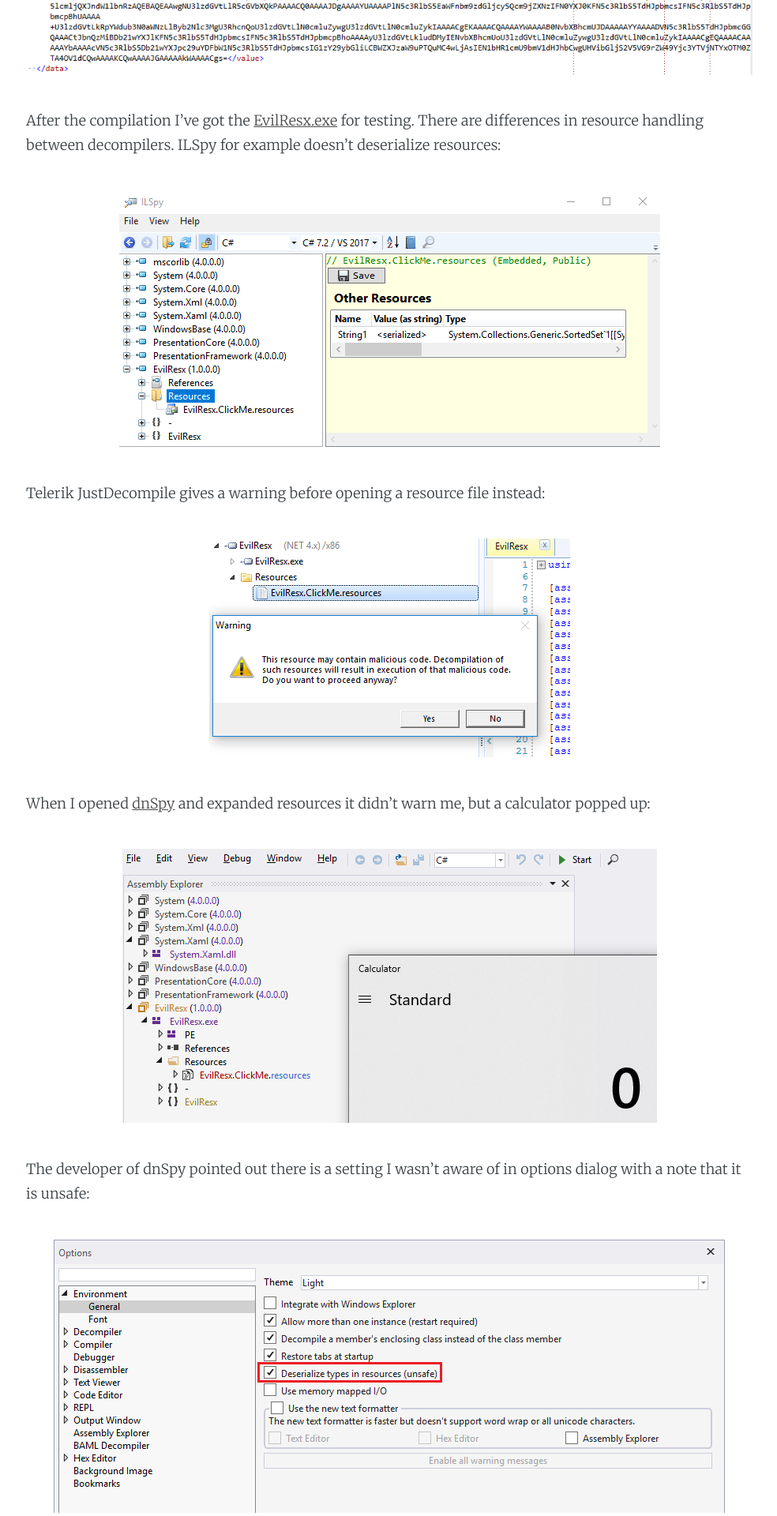
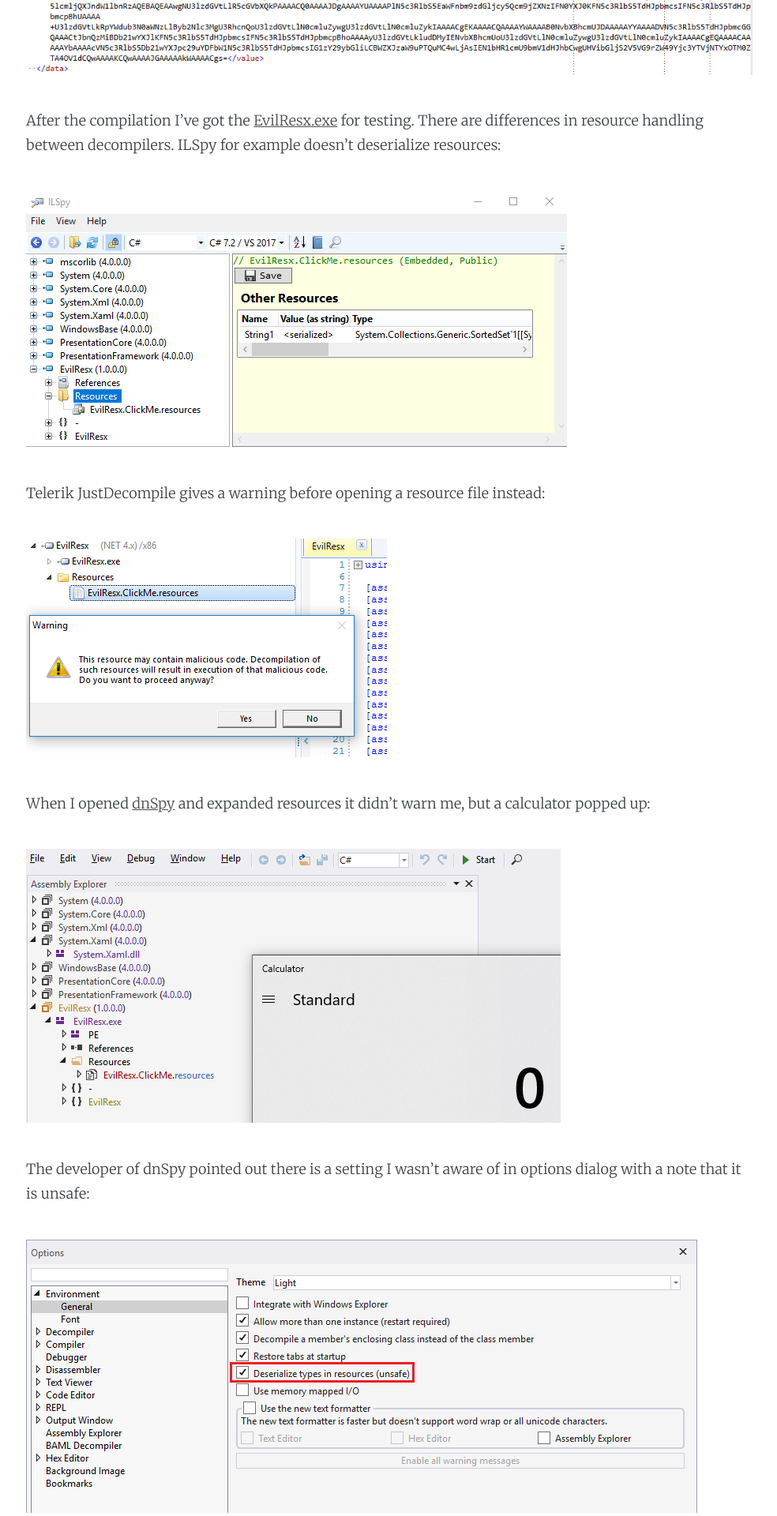
Before and after one commit to JarLob/jarlob.github.io, a Jekyll site: the page built from _posts/2019-05-14-dotnet-resource-deserialization-vulnerabilities.md, in a window 1280 px wide. Shown: the part 1291-3211 px from the top of the page at 79% size, without its empty margins (147-1131 px from the left). Built offline with Jekyll 4.4.1, drawn with Linux system fonts in a browser that asks for light colours.

Commit message:
Support align left images

```diff
--- a/assets/css/screen.css
+++ b/assets/css/screen.css
@@ -891,6 +891,10 @@ body:not(.post-template) .post-title {
     padding: 0.6em 0;
 }
 
+img.align-left {
+    margin: 0 0;
+}
+
 /* Break out larger images to be wider than the main text column
    the class is applied with jQuery */
 /* .post-content .full-img { */
```
